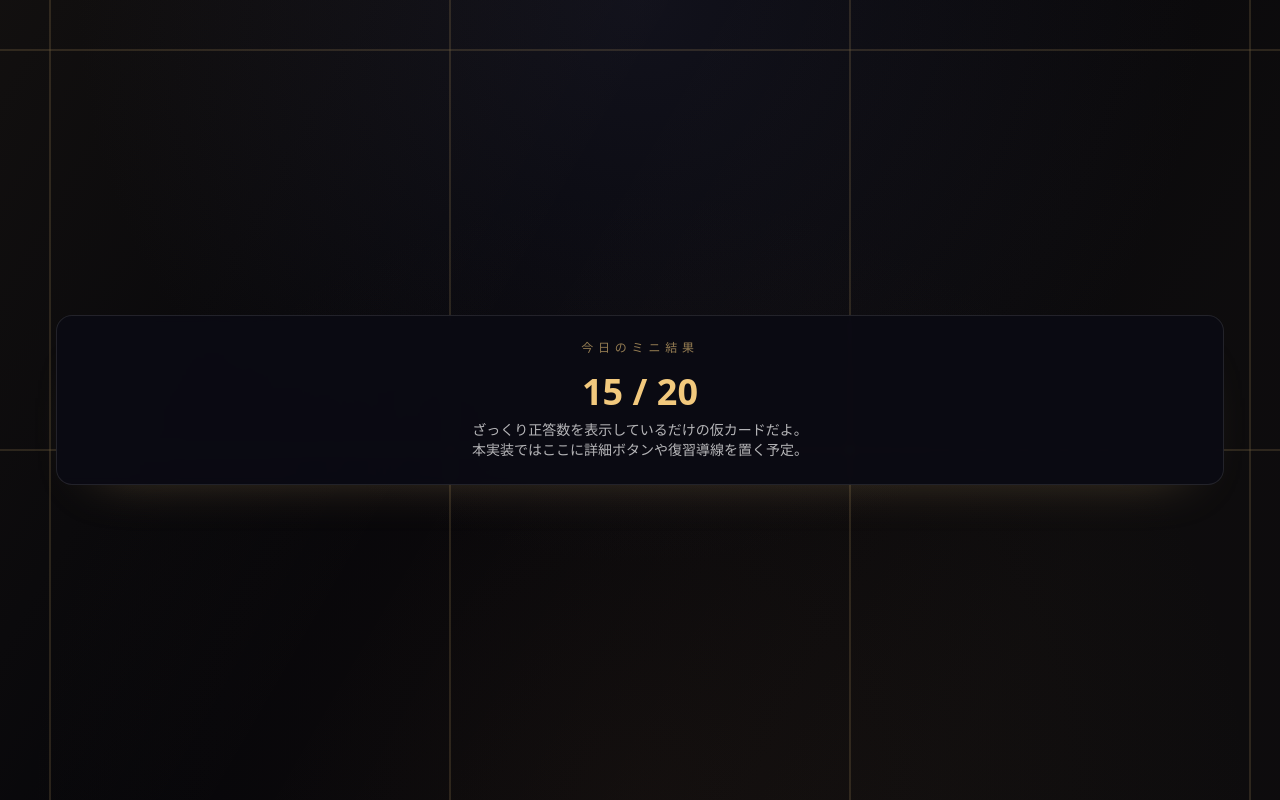
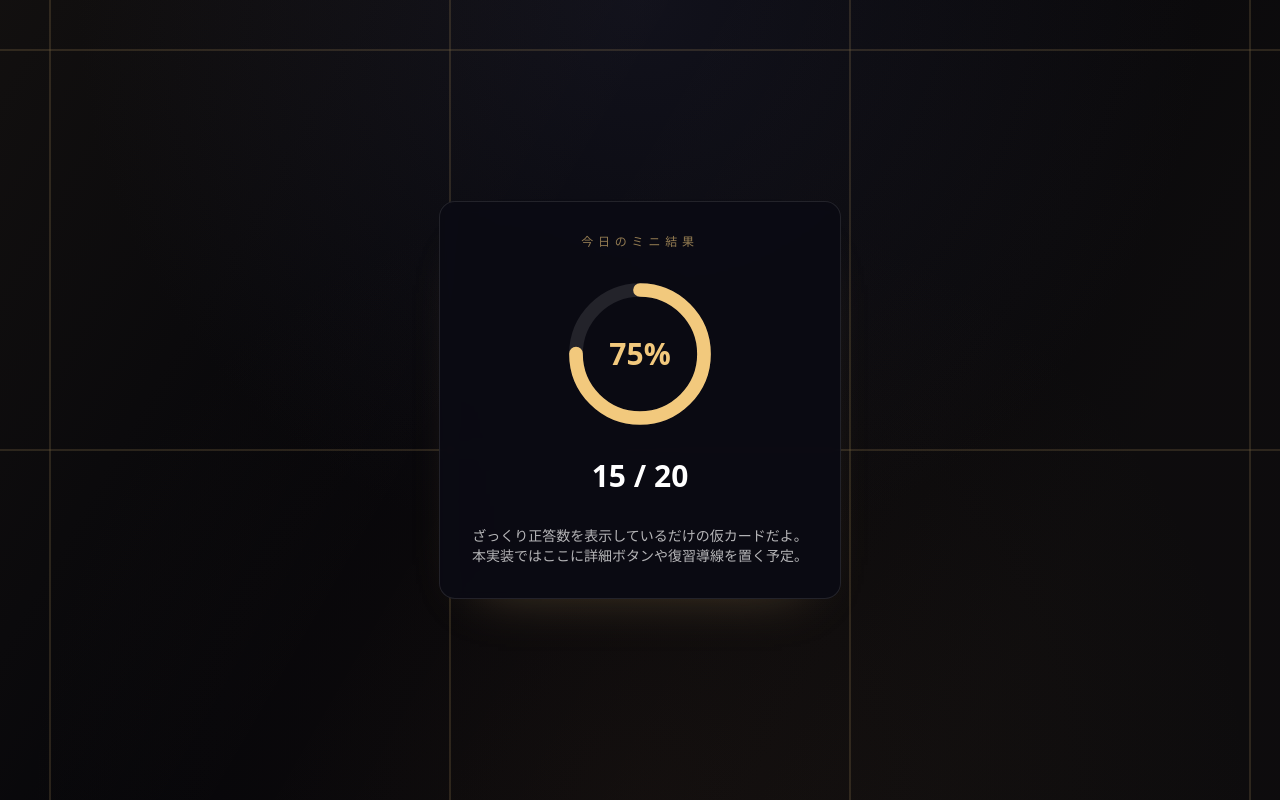
Before and after one commit to devryuya2007/kakotan-web, a React (Vite) app in the folder main/: page /results/mini in a window 1280 px wide. Built offline with nearby package versions, Linux system fonts and the light colour scheme.

Commit message:
最高のテスト結果を作成中。サークルで表現

```diff
--- a/main/src/pages/results/MiniResultPage.tsx
+++ b/main/src/pages/results/MiniResultPage.tsx
@@ -9,14 +9,55 @@ export default function MiniResultPage() {
     totalCount: 20,
   };
 
+  const accuracy =
+    dummyResult.totalCount === 0
+      ? 0
+      : Math.round((dummyResult.correctCount / dummyResult.totalCount) * 100);
+  const radius = 56;
+  const circumference = 2 * Math.PI * radius;
+  const progressOffset =
+    circumference * (1 - (accuracy === 0 ? 0 : accuracy / 100));
+
   return (
     <AppLayout>
-      <div className="flex h-dvh w-full items-center justify-center px-6">
-        <div className="max-w-full max-h-full flex-1 rounded-2xl border border-white/10 bg-[#0b0b13]/90 p-6 text-center text-white shadow-[0_25px_55px_-40px_rgba(242,201,125,0.35)] backdrop-blur-sm">
+      <div className="relative flex items-center justify-center px-12">
+        <div className="flex max-w-md flex-1 flex-col items-center justify-center gap-6 rounded-2xl border border-white/10 bg-[#0b0b13]/90 p-8 text-center text-white shadow-[0_25px_55px_-40px_rgba(242,201,125,0.35)] backdrop-blur-sm">
           <p className="text-xs uppercase tracking-[0.4em] text-[#f2c97d]/60">
             {dummyResult.title}
           </p>
-          <h1 className="mt-4 text-4xl font-semibold text-[#f2c97d]">
+          <div className="relative flex h-40 w-40 items-center justify-center">
+            <svg
+              className="h-full w-full -rotate-90 transform text-[#1f2333]"
+              viewBox="0 0 140 140"
+              role="img"
+              aria-label={`正答率 ${accuracy}%`}>
+              <circle
+                className="text-white/10"
+                stroke="currentColor"
+                strokeWidth="12"
+                cx="70"
+                cy="70"
+                r={radius}
+                fill="transparent"
+              />
+              <circle
+                className="text-[#f2c97d]"
+                stroke="currentColor"
+                strokeWidth="12"
+                strokeLinecap="round"
+                strokeDasharray={`${circumference} ${circumference}`}
+                strokeDashoffset={progressOffset}
+                cx="70"
+                cy="70"
+                r={radius}
+                fill="transparent"
+              />
+            </svg>
+            <span className="absolute text-3xl font-semibold text-[#f2c97d]">
+              {accuracy}%
+            </span>
+          </div>
+          <h1 className="text-3xl font-semibold text-white">
             {dummyResult.correctCount} / {dummyResult.totalCount}
           </h1>
           <p className="mt-2 text-sm text-white/70">
--- a/main/src/pages/tests/test_page/layout/TestPageLayout.tsx
+++ b/main/src/pages/tests/test_page/layout/TestPageLayout.tsx
@@ -11,7 +11,7 @@ type TestPageLayoutProps = {
 };
 
 // OSやブラウザの「アニメーションを減らす」設定を拾って真偽値で返す自作フック
-function usePrefersReducedMotion() {
+export function usePrefersReducedMotion() {
   // prefersReducedがtrueならアニメーションを抑えたいユーザー
   const [prefersReduced, setPrefersReduced] = useState(false);
 
```
